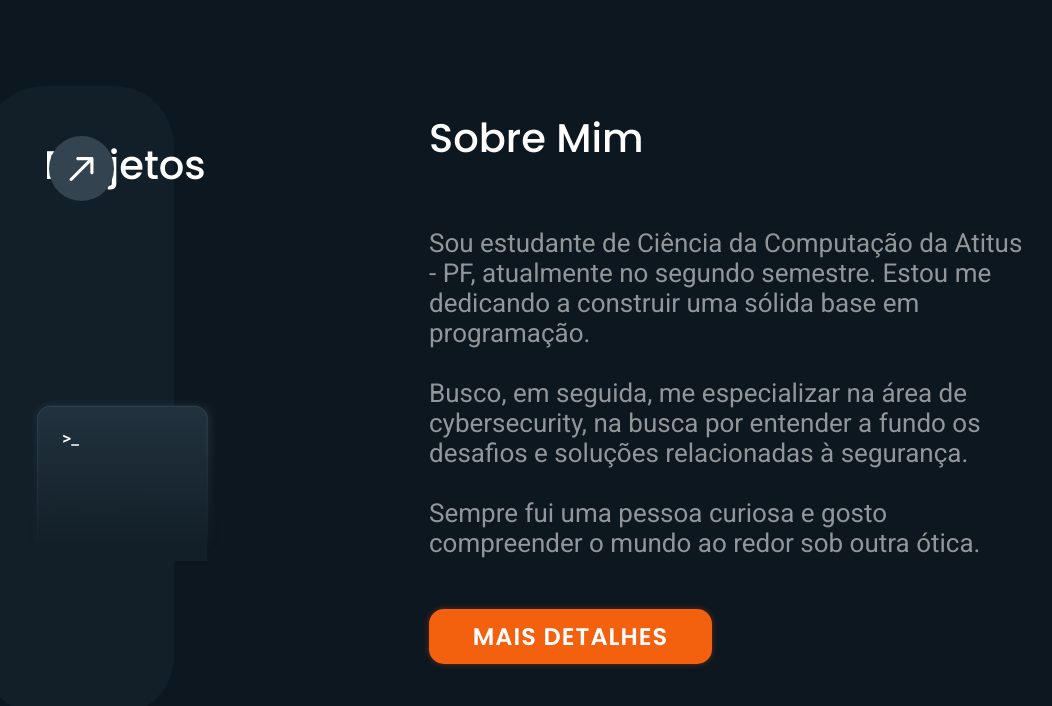
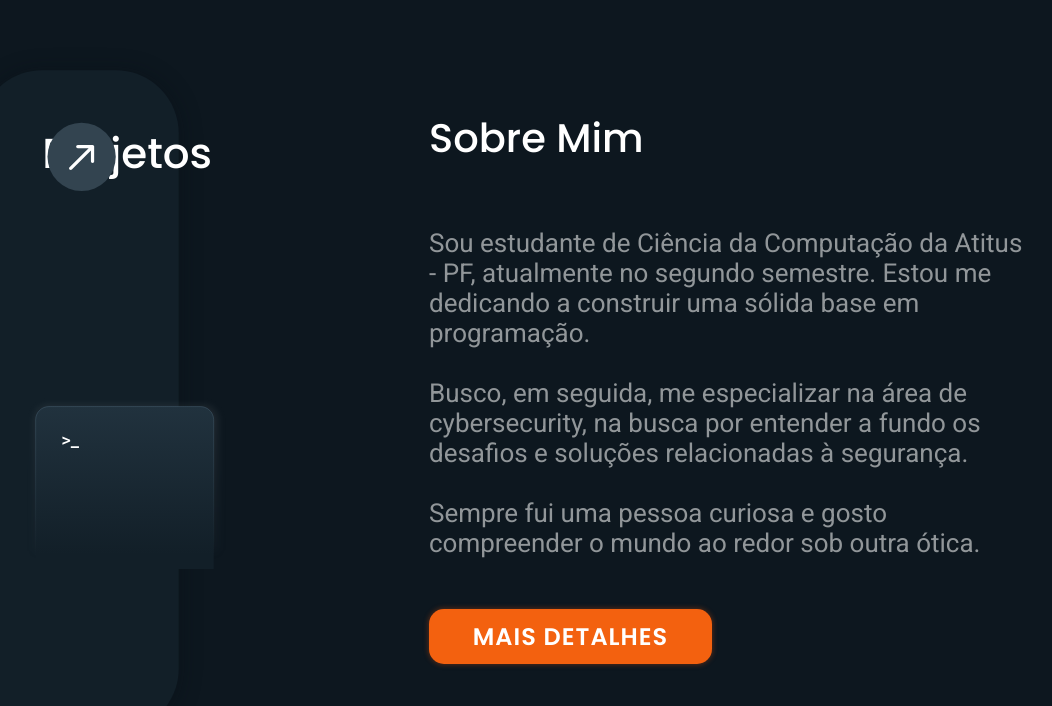
Before and after one commit to GabrielCMascarenhas/Site, a plain HTML site: page index.html in a window 1280 px wide. In both pictures the pointer is over the element "Projetos". Shown: the part 1198-1904 px from the top of the page, without its empty margins (206-1258 px from the left). Drawn offline with Linux system fonts and the light colour scheme.

Commit message:
Correção em efeito de sombra no botão projetos

```diff
--- a/style.css
+++ b/style.css
@@ -133,21 +133,27 @@ img {
     max-width: 100%;
 }
 
-.imagens img:not(:last-child){
+.imagens img:not(:last-child) {
     margin-right: -98px;
 }
+
 .parte3 {
     display: flex;
     justify-content: space-around;
     margin-top: 133px;
 }
 
-
 .sobre-mim {
     font-family: 'Poppins';
     font-size: 40px;
     font-weight: 500;
     margin-bottom: 60px;
+}
+
+.link-projetos:hover {
+    transition: .2s;
+    transform: scale(1.05);
+    box-shadow: 1px 1px 20px 0px #070f146d;
 }
 
 .descricao {
@@ -157,7 +163,7 @@ img {
     font-family: 'Roboto';
     font-size: 26px;
     font-weight: 400;
-    text-align:left ;
+    text-align: left;
 }
 
 .projetos-botao {
@@ -203,6 +209,7 @@ img {
         margin-right: 200px;
         flex: 1;
     }
+
     .skills {
         margin-top: 80px;
         background-color: #121F28;
@@ -218,7 +225,7 @@ img {
         margin: 35px auto;
     }
 
-    .imagens img:not(:last-child){
+    .imagens img:not(:last-child) {
         margin-right: 53px;
     }
 
@@ -250,6 +257,7 @@ img {
         cursor: pointer;
         letter-spacing: 2px;
     }
+
     .introducao {
         margin: 0 300px;
         margin-top: 140px;
@@ -291,11 +299,12 @@ img {
     }
 
     .parte3 {
-    display: flex;
-    justify-content: space-around;
-    margin-top: 123px;
+        display: flex;
+        justify-content: space-around;
+        margin-top: 123px;
+    }
 }
-}
+
 .projetos {
     font-family: 'Poppins';
     font-size: 40px;
```
Also changed, not shown: index.html (+4 -2 lines).
